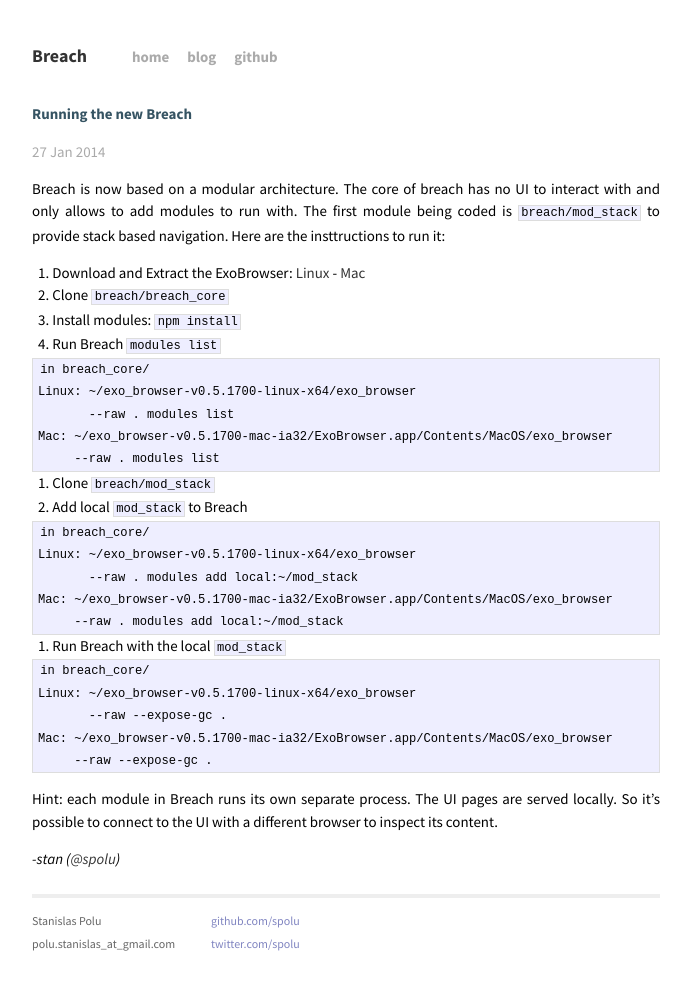
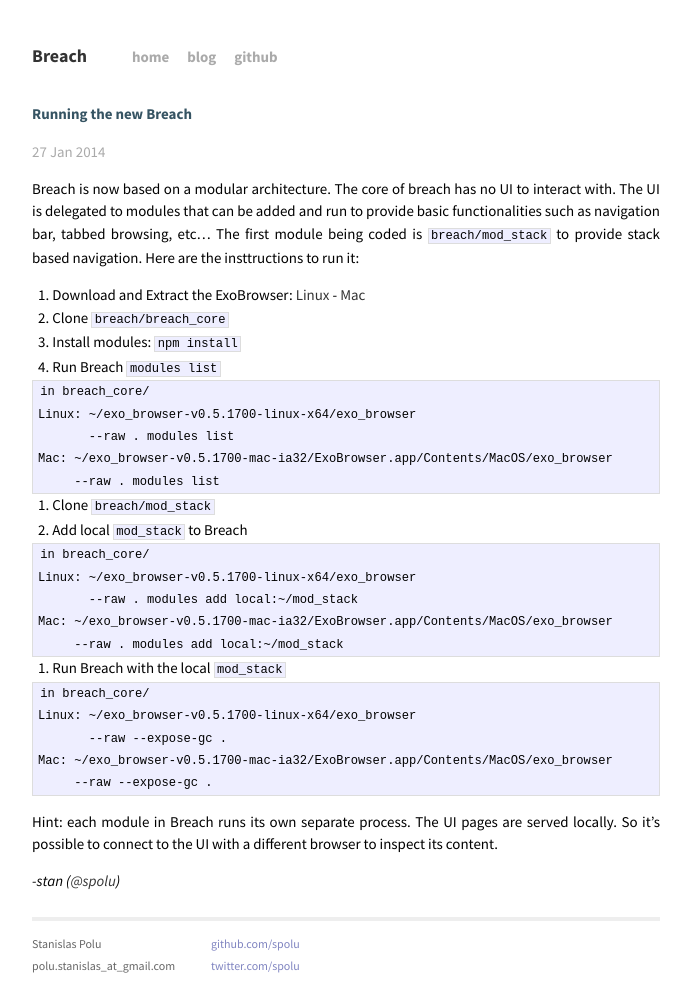
Before and after one commit to spolu/breach_core, a Jekyll site: the page built from _posts/2014-01-27-running-new-breach.markdown, in a window 1280 px wide. Shown: the whole page, without its empty margins (294-985 px from the left). Built offline with Jekyll 4.4.1, drawn with Linux system fonts in a browser that asks for light colours; Markdown is read by kramdown in place of the engine named in the settings; before the commit the page ends 967 px from its top, so only the background shows below that.

Commit message:
Fix Grammar

```diff
--- a/_posts/2014-01-27-running-new-breach.markdown
+++ b/_posts/2014-01-27-running-new-breach.markdown
@@ -5,9 +5,10 @@
 ---
 
 Breach is now based on a modular architecture. The core of breach has no UI to
-interact with and only allows to add modules to run with. The first module being
-coded is `breach/mod_stack` to provide stack based navigation. Here are the
-insttructions to run it:
+interact with. The UI is delegated to modules that can be added and run to
+provide basic functionalities such as navigation bar, tabbed browsing, etc...
+The first module being coded is `breach/mod_stack` to provide stack based
+navigation. Here are the insttructions to run it:
 
 1. Download and Extract the ExoBrowser:
 [Linux](https://s3-eu-west-1.amazonaws.com/exobrowser/v0.5.1700/exo_browser-v0.5.1700-linux-x64.tar.gz) -
```
